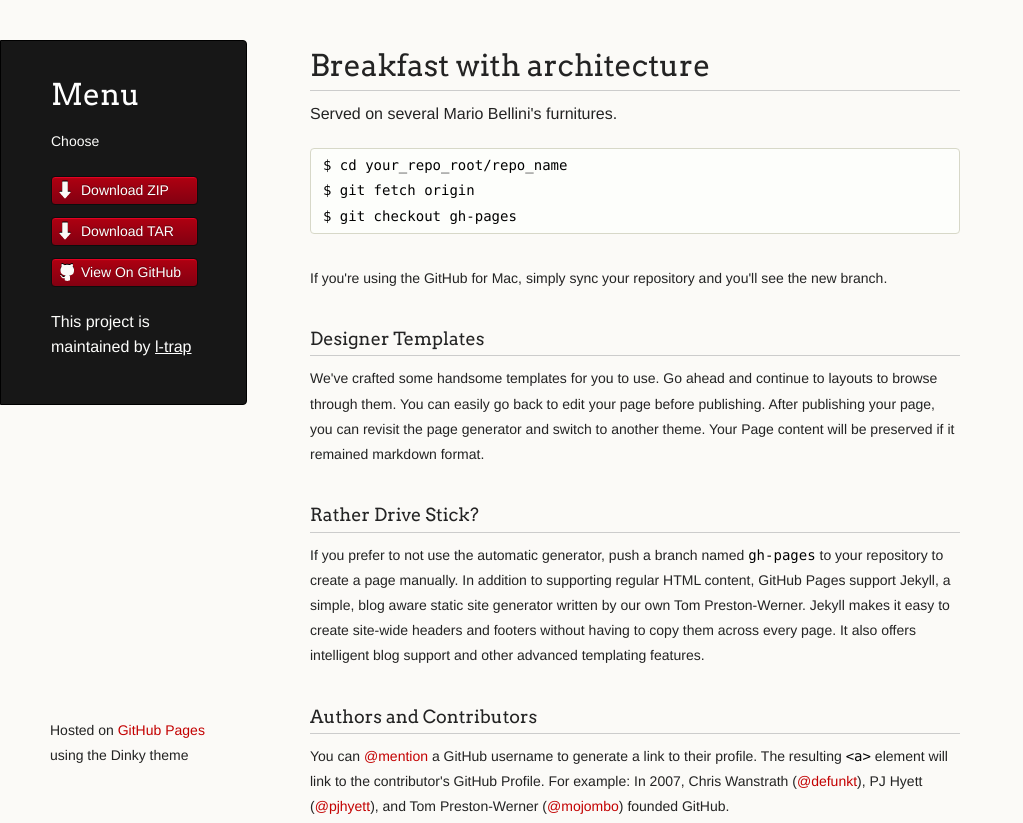
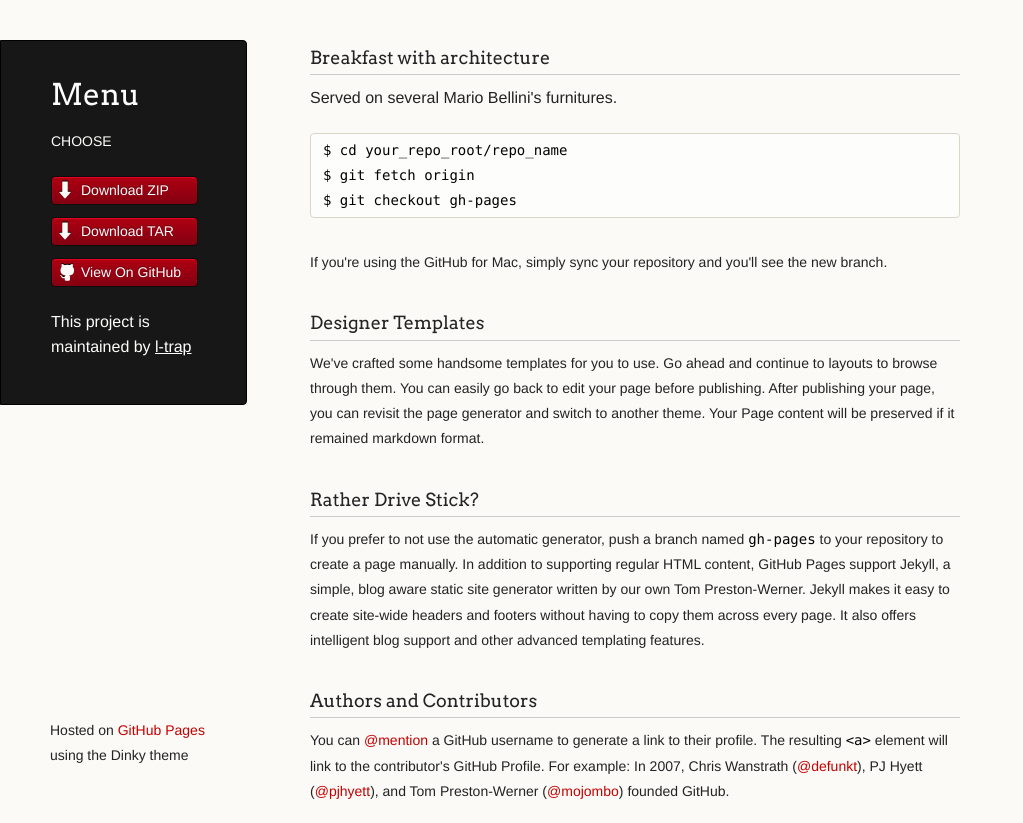
Before and after one commit to l-trap/l-trap.github.io, a plain HTML site: page index.html in a window 1280 px wide. Shown: the top 823 px of the page, without its empty margins (0-1023 px from the left). Drawn offline with Linux system fonts and the light colour scheme.

Commit message:
new start2

```diff
--- a/index.html
+++ b/index.html
@@ -17,7 +17,7 @@
     <div class="wrapper">
       <header>
         <h1 class="header">Menu</h1>
-	<p>Choose</p>
+	<p>CHOOSE</p>
         <ul>
           <li class="download"><a class="buttons" href="https://github.com/l-trap/ltrap/zipball/master">Download ZIP</a></li>
           <li class="download"><a class="buttons" href="https://github.com/l-trap/ltrap/tarball/master">Download TAR</a></li>
@@ -29,7 +29,7 @@
 
       </header>
       <section>
-        <h1>Breakfast with architecture</h1>
+        <h3>Breakfast with architecture</h3>
 
 <p class="header"> Served on several Mario Bellini's furnitures.</p>
 
```
